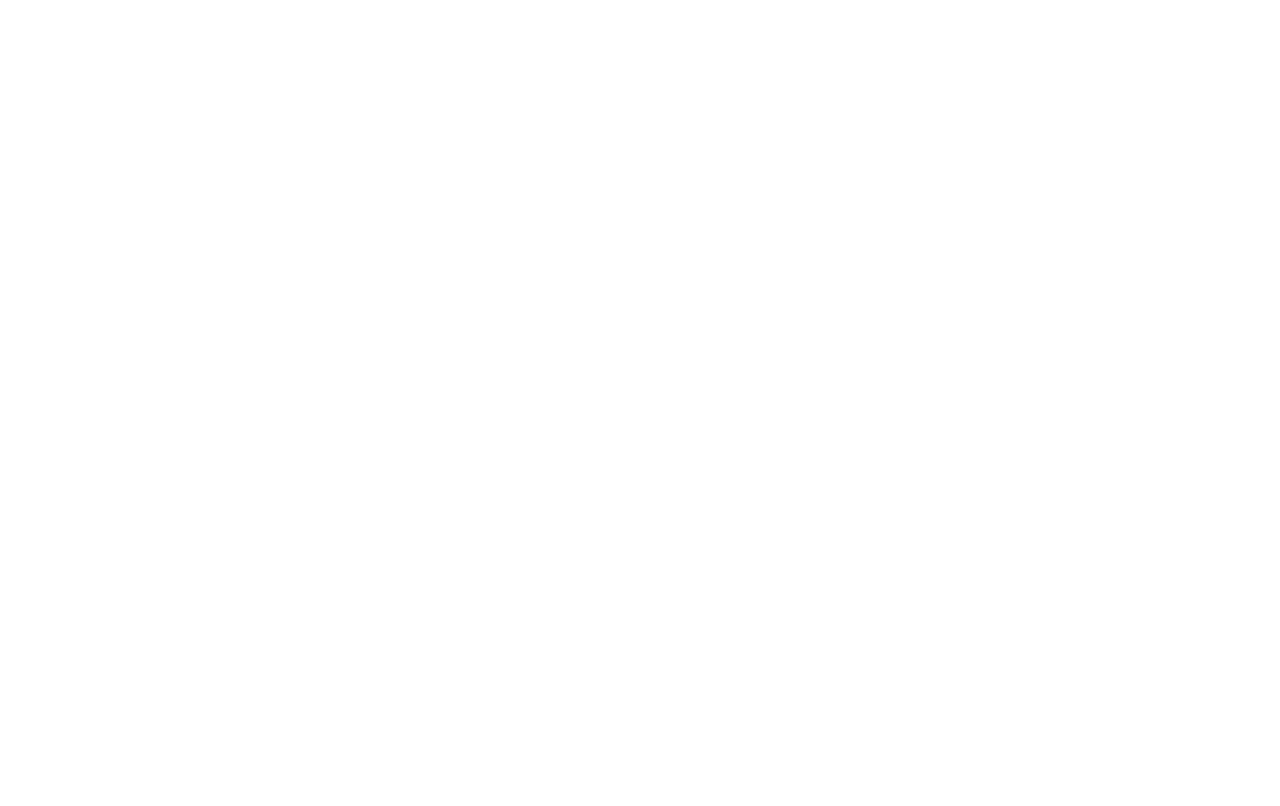
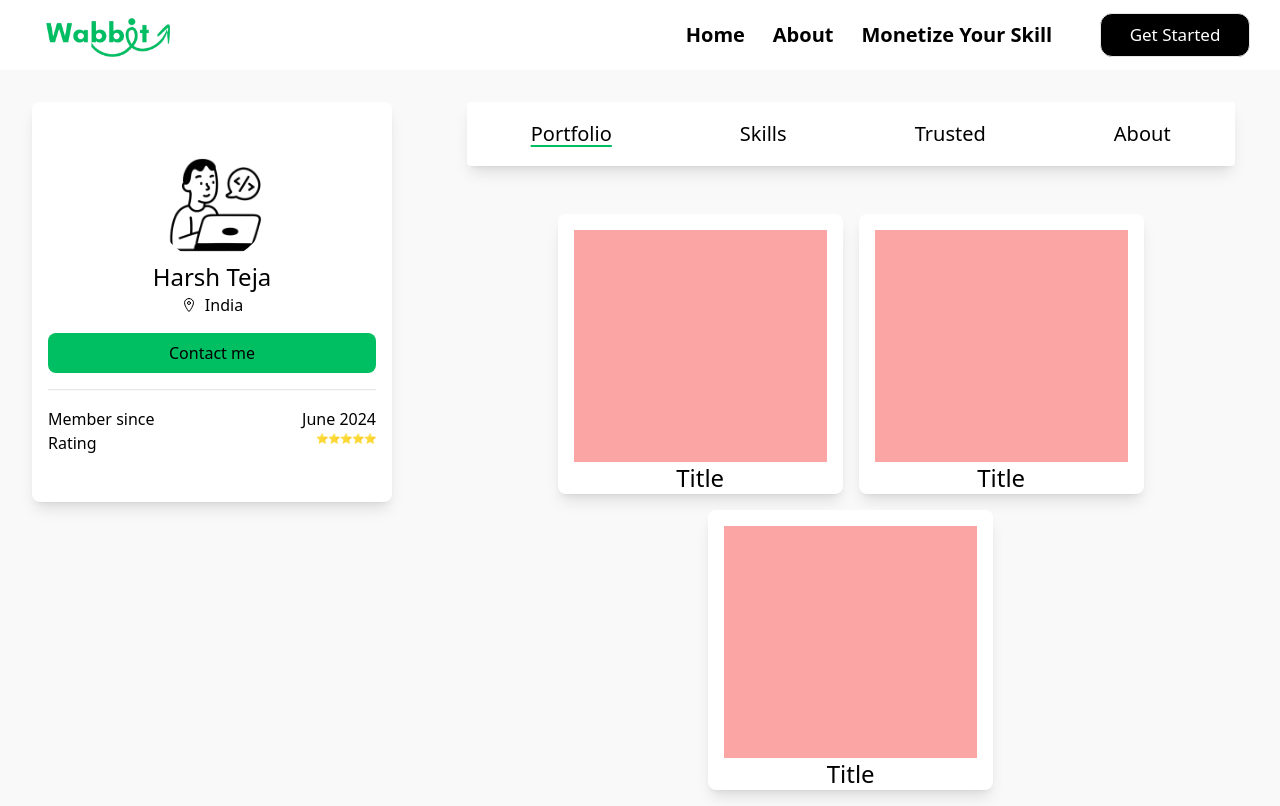
Before and after one commit to Wabbit-india/Wabbit, a React (Vite) app in the folder Client/: page /profile in a window 1280 px wide. Before the commit this address had no page. Built offline with nearby package versions, Linux system fonts and the light colour scheme.

Commit message:
update on app page

```diff
--- a/Client/src/App.jsx
+++ b/Client/src/App.jsx
@@ -9,14 +9,14 @@
 
 
   return (
-    <div className=' h-auto box-border m-0 p-0 overflow-x-hidden'>
+    <div className=' h-auto  box-border m-0 p-0 overflow-x-hidden'>
       <Contextprovider>
         <BrowserRouter>
           <Routes>
             <Route path="/" element={<Home />} />
-            {/* <Route path="/about" element={<About />} /> */}
-            {/* <Route path="/auth" element={<Auth/>} /> */}
-            {/* <Route path="/profile" element={<Profile/>}/> */}
+            <Route path="/about" element={<About />} />
+            {/* <Route path="/auth" element={<Auth />} /> */}
+            <Route path="/profile" element={<Profile />} />
           </Routes>
         </BrowserRouter>
       </Contextprovider>
--- a/Client/src/page/Profile.jsx
+++ b/Client/src/page/Profile.jsx
@@ -19,14 +19,24 @@
 
   return (
     <>
+      {/* NavbarFor All Component */}
+
       <div className='w-full h-[70px]'>
         <Navbar />
       </div>
-      <div className="bg-bgmain w-full min-h-screen flex flex-col sm:flex-row">
-        {/* The "aside" section will appear at the top on small screens */}
-        <aside className="w-full sm:w-[400px] flex justify-center p-5 m-3">
+
+      {/* MainDiv */}
+
+      <div className="bg-bgmain w-full min-h-[91vh] flex flex-col sm:flex-row">
+
+        {/* The "aside-Bar */}
+
+        <aside className="w-full sm:w-[400px] h-[50%] flex justify-center p-5 m-3">
+
           {/* Responsive inner div */}
-          <div className="bg-white shadow-lg w-full max-w-[380px] h-[400px] flex flex-col justify-center items-center rounded-lg p-4">
+
+          <div className="bg-white shadow-lg w-full max-w-[380px] h-[400px] flex flex-col justify-center items-center rounded-lg p-4 ">
+
             <img className="w-28 rounded-full max-w-full" src={img} alt="Profile" />
             <h1 className="text-2xl">Harsh Teja</h1>
             <div className="flex items-center">
@@ -45,10 +55,11 @@
           </div>
         </aside>
 
-        {/* Responsive Content */}
+        {/* Datial-Div */}
+
         <div className="flex flex-col w-full sm:w-2/3">
           {/* Navbar always at the top */}
-            <nav className="bg-white lg:text-xl  lg:w-[90%] lg:mx-auto rounded shadow-lg my-8 flex-shrink-0 h-16 flex items-center justify-around">
+          <nav className="bg-white lg:text-xl  lg:w-[90%] lg:mx-auto rounded shadow-lg my-8 flex-shrink-0 h-16 flex items-center justify-around">
             <button
               className={`text-black ${getButtonStyle('Profile1')}`}
               onClick={() => setActiveProfile('Profile1')}
@@ -76,6 +87,9 @@
           </nav>
 
           {/* Main content always below the navbar */}
+
+          {/* Modal */}
+
           <main className="p-4 bg-bgmain flex-grow overflow-y-auto mx-4 sm:mx-8">
             {activeProfile === 'Profile1' && <Profile1 />}
             {activeProfile === 'Profile2' && <Profile2 />}
```
